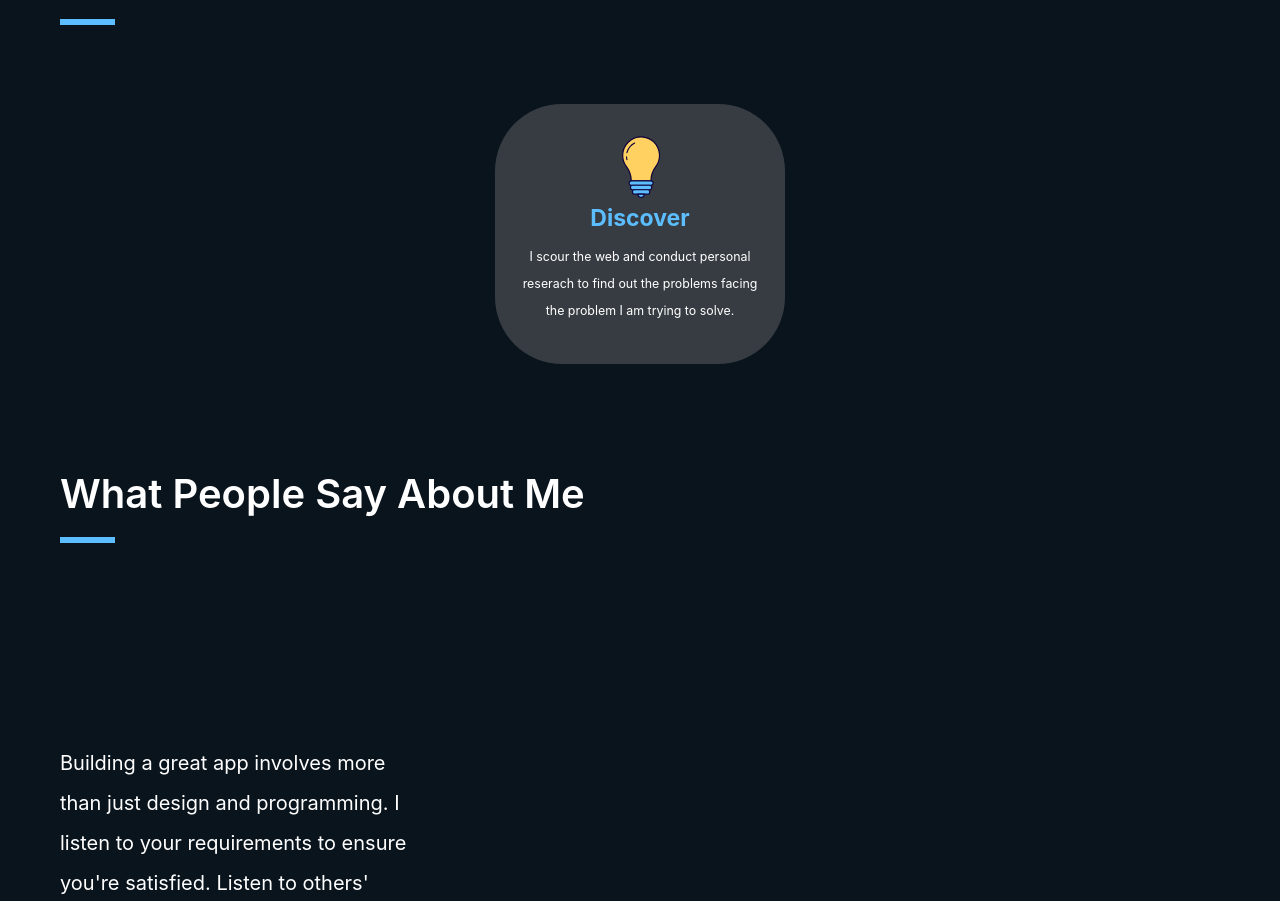
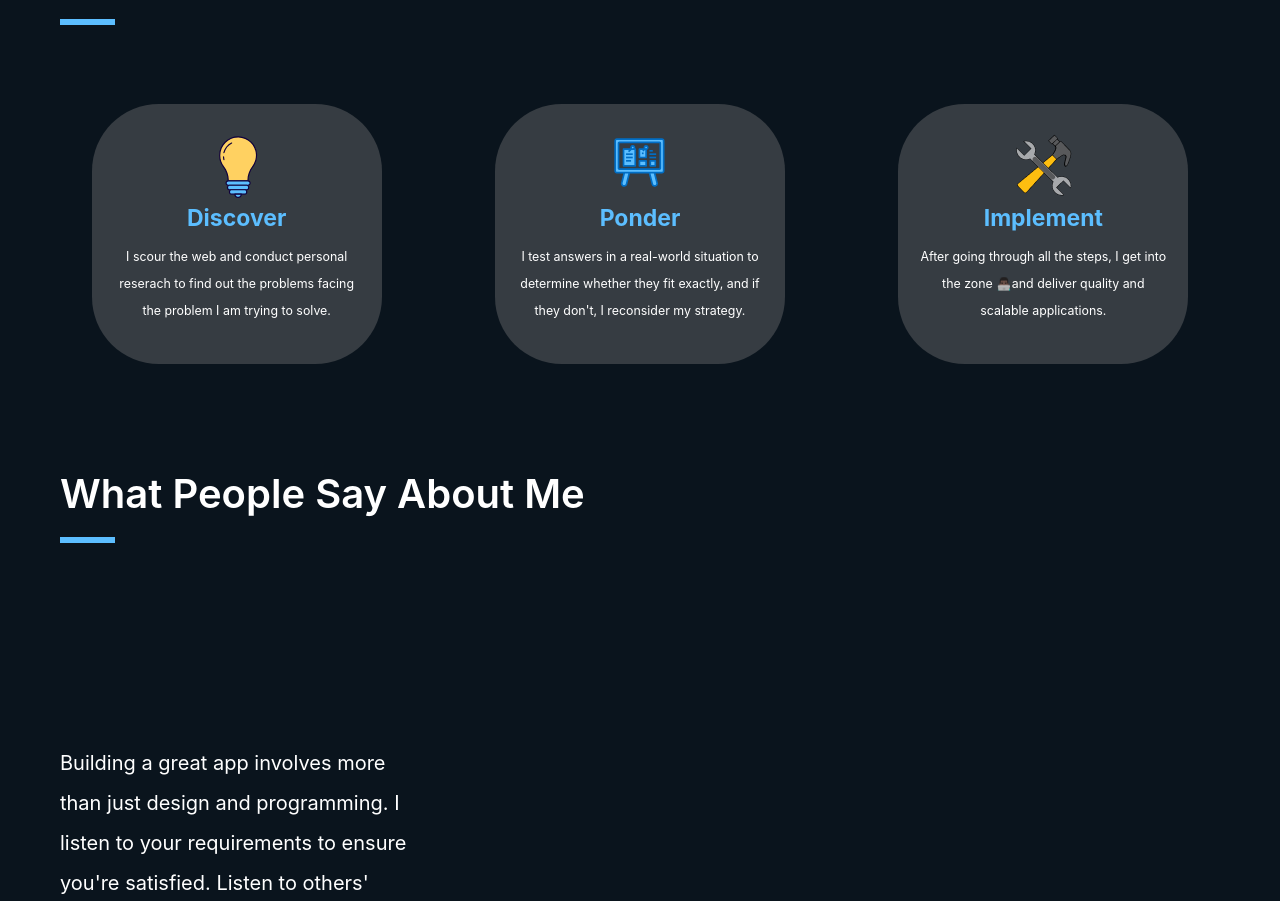
Before and after one commit to Itzadetunji/my-website, a Next.js app: page /about in a window 1280 px wide. Shown: the part 1460-2361 px from the top of the page. Built offline with nearby package versions, Linux system fonts and the light colour scheme.

Commit message:
Chore: Updated workprocess

```diff
--- a/pages/about.tsx
+++ b/pages/about.tsx
@@ -142,7 +142,7 @@ const about: NextPage = () => {
             <p className='text-white font-[600] text-[40px]'>My Work Process</p>
             <hr className='light-blue border-[3px] w-[55px] mt-[13px]'/>
           </div>
-          <div className='flex flex-col lg:grid lg:grid-cols space-y-[65px] lg:space-y-0 lg:gap-x-[50px] mt-[79px]'>
+          <div className='flex flex-col lg:grid lg:grid-cols-3 space-y-[65px] lg:space-y-0 lg:gap-x-[50px] mt-[79px]'>
             <WorkProcess
               iconPath={'lightbulb.svg'}
               title={'Discover'}
@@ -150,20 +150,20 @@ const about: NextPage = () => {
               width={'62.7px'}
               height={'65.21px'}
             />
-            {/* <WorkProcess
-              iconPath={}
-              title={}
-              description={}
-              width={}
-              height={}
+            <WorkProcess
+              iconPath={'ponder.svg'}
+              title={'Ponder'}
+              description={"I test answers in a real-world situation to determine whether they fit exactly, and if they don't, I reconsider my strategy."}
+              width={'53px'}
+              height={'53px'}
             />
             <WorkProcess
-              iconPath={}
-              title={}
-              description={}
-              width={}
-              height={}
-            /> */}
+              iconPath={'implement.png'}
+              title={'Implement'}
+              description={"After going through all the steps, I get into the zone 👨🏿‍💻and deliver quality and scalable applications."}
+              width={'66px'}
+              height={'66px'}
+            />
           </div>
           <div className='mt-[100px]'>
             <p className='text-white font-[600] text-[40px]'>What People Say About Me</p>
```
